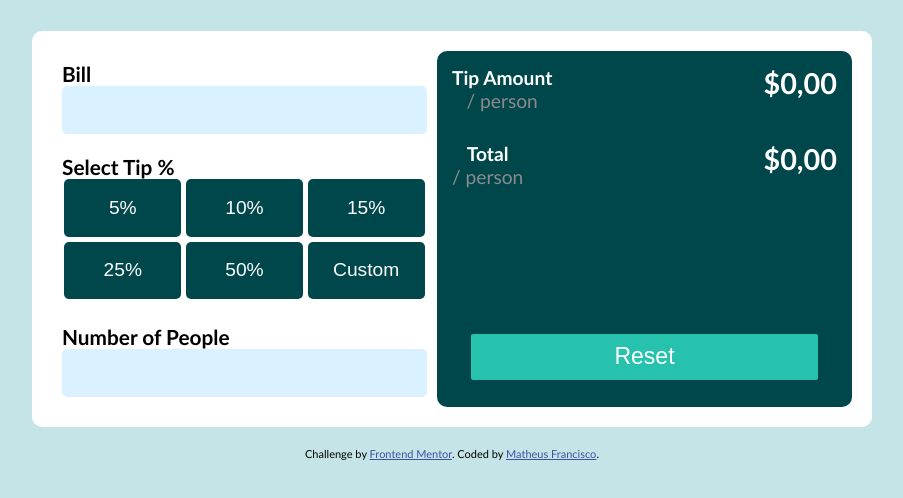
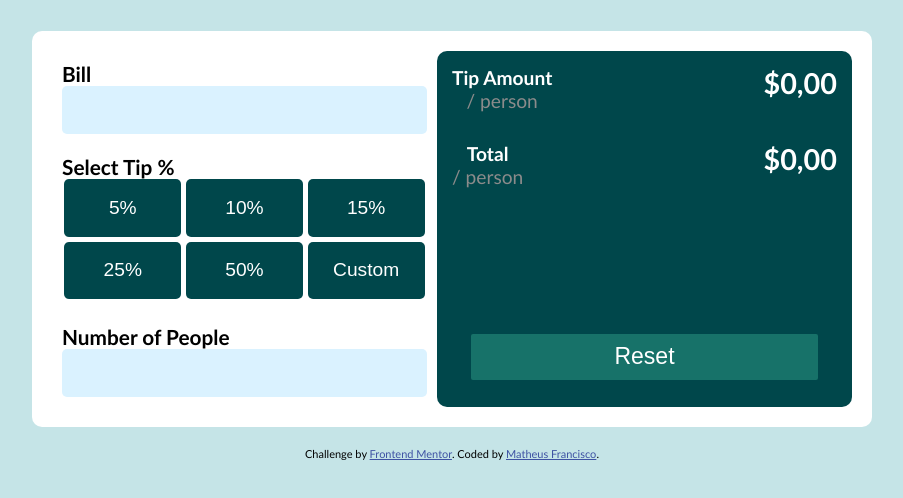
Before and after one commit to matheusaliberto/landing-page, a plain HTML site: page tip-calculator-app-main/index.html in a window 1280 px wide. In both pictures the pointer is over the button "Reset". Shown: the part 126-624 px from the top of the page, without its empty margins (188-1091 px from the left). Drawn offline with Linux system fonts and the light colour scheme.

Commit message:
Update style.css

```diff
--- a/tip-calculator-app-main/style.css
+++ b/tip-calculator-app-main/style.css
@@ -107,6 +107,9 @@ body{background-color: rgba(197,228,231,255); text-align: center;margin: 50px 0
         color: white;
         font-size: 1.2em;
 
+    }
+    #result button:hover{
+        background-color: rgba(101, 255, 204, 0.233);
     }
     button:hover{
         cursor: pointer;
```
